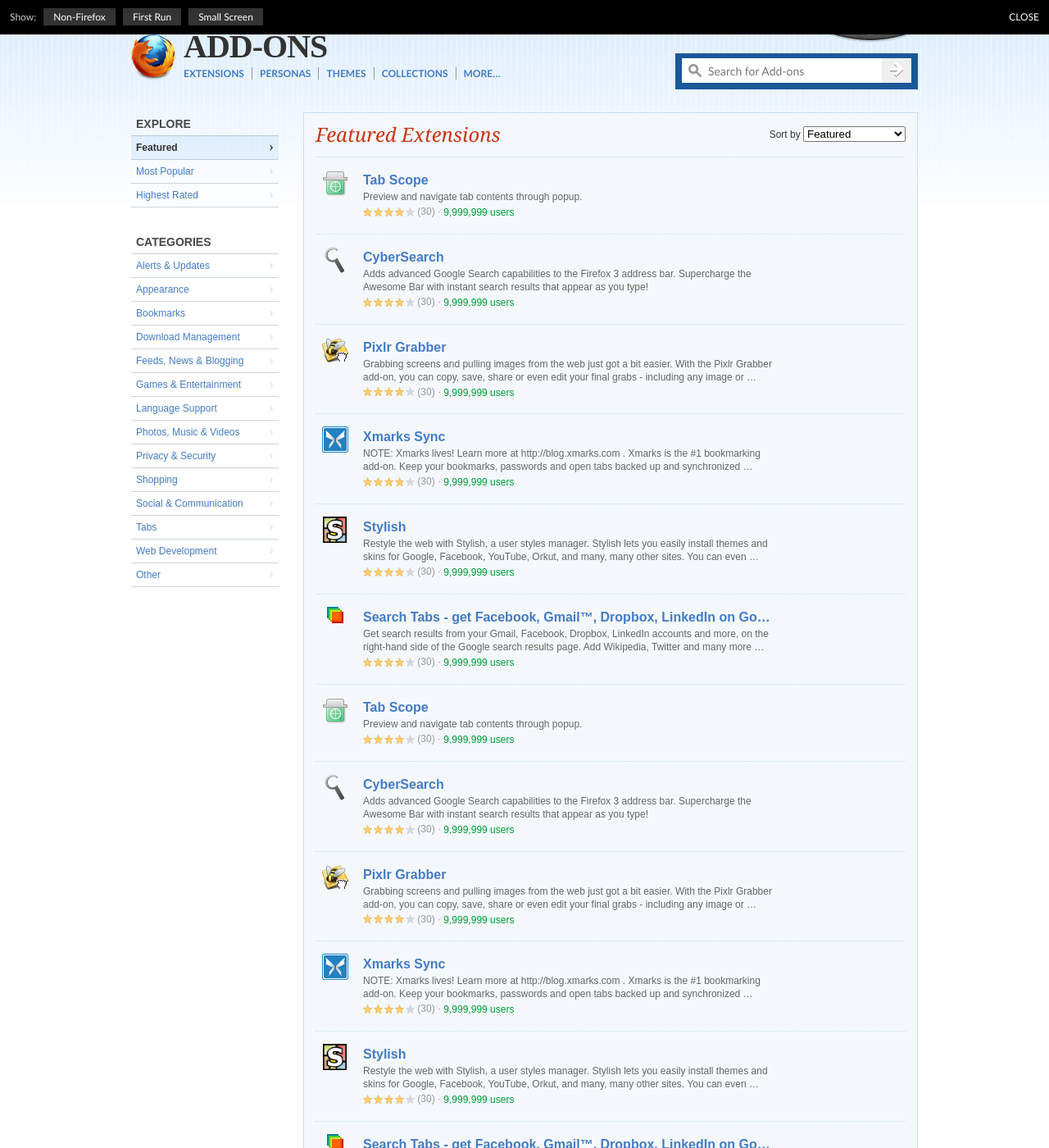
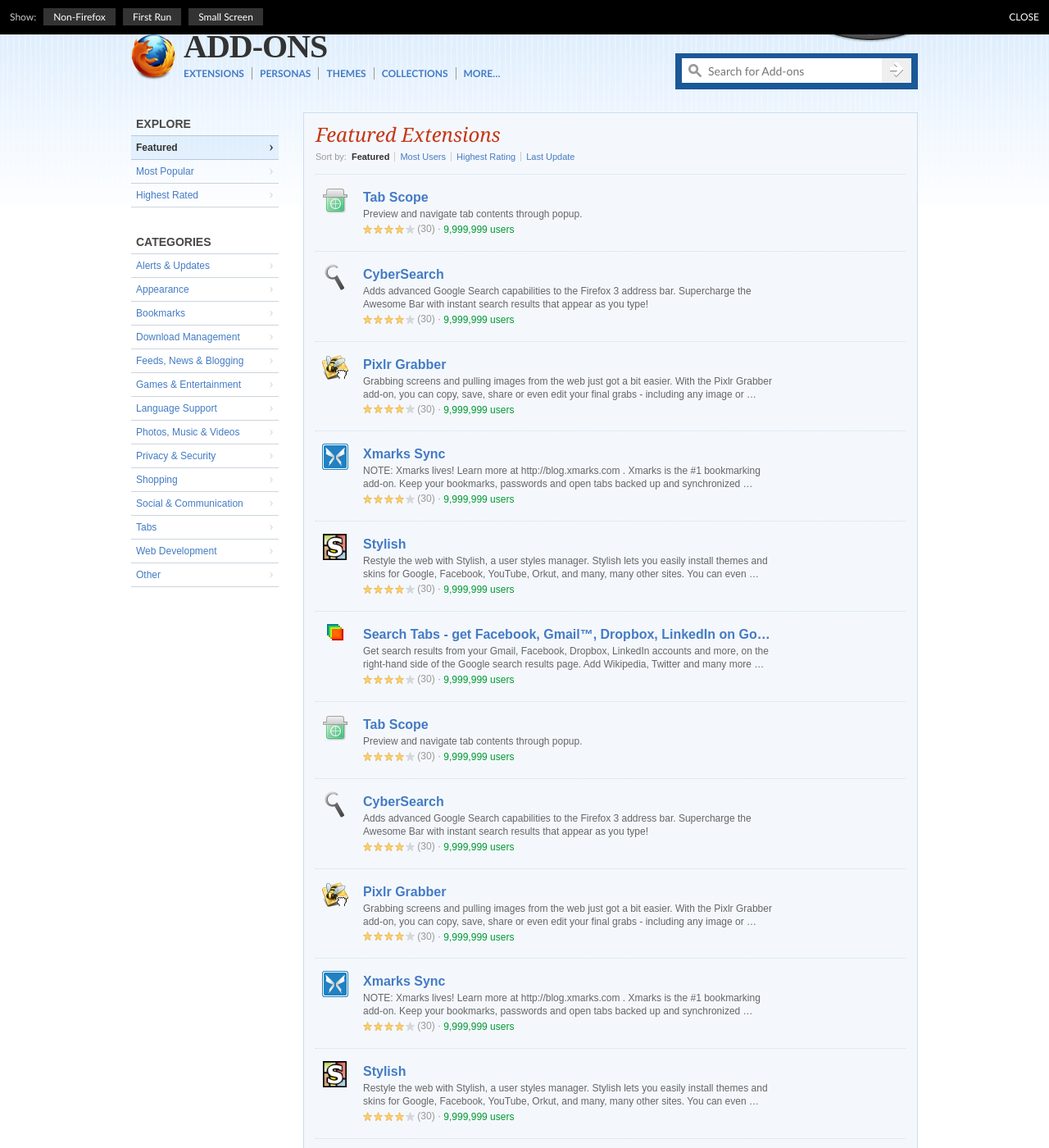
Before and after one commit to chowse/amo-redux, a Jekyll site: the page built from leaderboard.html, in a window 1280 px wide and 1400 px high. Shown: the whole window at 82% size. Built offline with Jekyll 4.4.1, drawn with Linux system fonts in a browser that asks for light colours; some web fonts are replaced.

Commit message:
Added an expanded sort field to the search and listing pages

```diff
--- a/leaderboard.html
+++ b/leaderboard.html
@@ -84,6 +84,17 @@
 					</optgroup>
 				</select>
 			</form>
+
+			<div class="sorter">
+				Sort by:<!--
+				--><ul><!--
+					--><li><a class="selected" href="#">Featured</a></li><!--
+					--><li><a href="#">Most Users</a></li><!--
+					--><li><a href="#">Highest Rating</a></li><!--
+					--><li><a href="#">Last Update</a></li><!--
+					-->
+				</ul>
+			</div>
 		</header>
 
 		<div class="pages">
--- a/static/style.css
+++ b/static/style.css
@@ -104,6 +104,7 @@
 			top: 0px;
 		}
 		.island header .sort {
+			display: none;
 			position: absolute;
 			right: 0px;
 			top: 0px;
@@ -134,6 +135,28 @@
 		}
 		.island header.large .sort {
 			line-height: 24px;
+		}
+	.island header .sorter {
+		margin: 10px 0 15px;
+		color: #999;
+		font-family: Arial;
+		font-size: 11px;
+	}
+		.island header .sorter ul,
+		.island header .sorter li {
+			display: inline;
+		}
+		.island header .sorter a {
+			padding: 0 6px;
+			border-left: 1px solid #ccc;
+		}
+		.island header .sorter li:first-child a {
+			border-left: 0;
+		}
+		.island header .sorter a.selected {
+			color: #333;
+			font-weight: bold;
+			text-decoration: none;
 		}
 
 .island.deep {
```
Also changed, not shown: search.html (+11 -0 lines).
